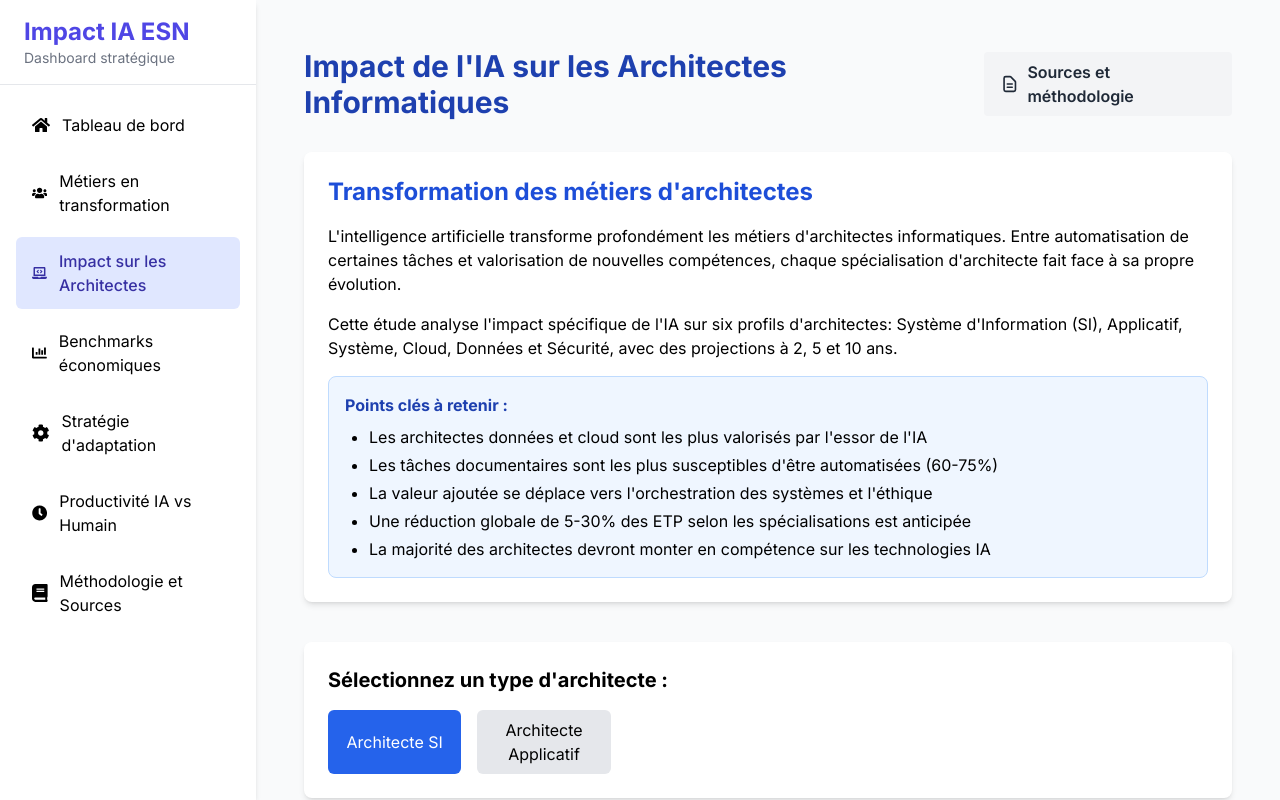
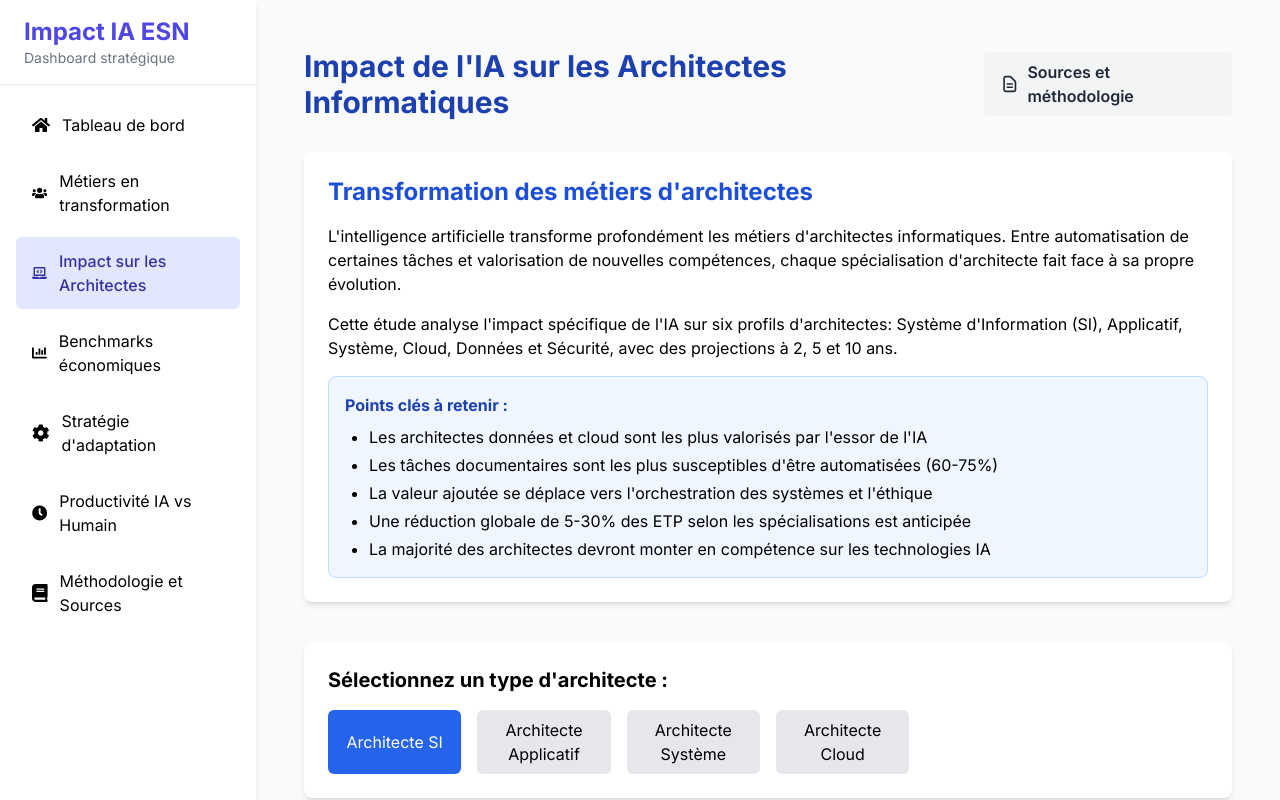
Before and after one commit to kbekouchi/impact-ia-esn-dashboard, a React (Create React App) app: page /architectes-impact in a window 1280 px wide. Built offline with nearby package versions, Linux system fonts and the light colour scheme.

Commit message:
Ajout des architectes Système et Cloud

```diff
--- a/src/pages/ArchitectesImpact.js
+++ b/src/pages/ArchitectesImpact.js
@@ -99,6 +99,94 @@ const ArchitectesImpact = () => {
         { name: "Documentation d'architecture", valeur: 75 },
         { name: "Revues de code", valeur: 30 }
       ]
+    },
+    {
+      type: 'Système',
+      autoTaches: 30,
+      augmentation: 60,
+      reductionETP: 20,
+      description: "L'architecte système fait face à des défis d'infrastructure pour supporter les charges de calcul de l'IA. Son expertise devient essentielle pour dimensionner correctement les ressources nécessaires aux modèles d'IA.",
+      definition: "Responsable de l'infrastructure technique et de sa performance, l'architecte système conçoit et optimise les plateformes d'exécution des applications.",
+      activites: [
+        {
+          nom: "Dimensionnement des infrastructures",
+          description: "Calcul et planification des ressources matérielles nécessaires pour les applications"
+        },
+        {
+          nom: "Configuration des systèmes",
+          description: "Définition des paramètres optimaux pour les serveurs, stockage, et réseaux"
+        },
+        {
+          nom: "Optimisation des performances",
+          description: "Analyse et amélioration des performances des infrastructures existantes"
+        },
+        {
+          nom: "Supervision technique",
+          description: "Mise en place des systèmes de monitoring et supervision des plateformes techniques"
+        },
+        {
+          nom: "Gestion de capacité",
+          description: "Planification et évolution des capacités des infrastructures pour anticiper les besoins futurs"
+        }
+      ],
+      competences: [
+        { name: "Infrastructure IA", value: 90 },
+        { name: "Scalabilité", value: 85 },
+        { name: "Optimisation ressources", value: 80 },
+        { name: "Sécurité systèmes", value: 75 },
+        { name: "Monitoring avancé", value: 70 }
+      ],
+      taches: [
+        { name: "Configuration infrastructure", valeur: 40 },
+        { name: "Dimensionnement", valeur: 30 },
+        { name: "Documentation système", valeur: 75 },
+        { name: "Audits de performance", valeur: 35 },
+        { name: "Résolution d'incidents", valeur: 25 }
+      ]
+    },
+    {
+      type: 'Cloud',
+      autoTaches: 45,
+      augmentation: 70,
+      reductionETP: 15,
+      description: "L'architecte cloud devient un pilier stratégique avec l'IA. Son expertise dans l'optimisation des coûts et le déploiement de services managés d'IA est particulièrement valorisée pour exploiter le plein potentiel du cloud.",
+      definition: "Expert en solutions d'infrastructure distribuée et services cloud, l'architecte cloud conçoit des architectures évolutives, résilientes et optimisées pour le cloud.",
+      activites: [
+        {
+          nom: "Design d'architecture cloud",
+          description: "Conception d'infrastructures cloud natives multi-tenants et hautement disponibles"
+        },
+        {
+          nom: "Optimisation des coûts",
+          description: "Analyse et rationalisation des dépenses liées aux services cloud (FinOps)"
+        },
+        {
+          nom: "Automatisation de l'infrastructure",
+          description: "Mise en place de l'Infrastructure as Code et des pipelines d'automatisation"
+        },
+        {
+          nom: "Stratégie multi-cloud",
+          description: "Définition et mise en œuvre de stratégies d'orchestration multi-fournisseurs cloud"
+        },
+        {
+          nom: "Sécurisation des environnements",
+          description: "Implémentation des mécanismes de sécurité spécifiques aux environnements cloud"
+        }
+      ],
+      competences: [
+        { name: "Services managés IA", value: 95 },
+        { name: "Optimisation coûts", value: 85 },
+        { name: "Multi-cloud", value: 80 },
+        { name: "Infrastructure as Code", value: 75 },
+        { name: "Sécurité cloud", value: 85 }
+      ],
+      taches: [
+        { name: "Design d'infrastructure", valeur: 45 },
+        { name: "Scripts IaC", valeur: 60 },
+        { name: "Optimisation ressources", valeur: 35 },
+        { name: "Documentation cloud", valeur: 70 },
+        { name: "Audits de sécurité", valeur: 30 }
+      ]
     }
   ];
 
@@ -113,6 +201,16 @@ const ArchitectesImpact = () => {
       { year: "2 ans", augmentation: 55, autoTaches: 40, reductionETP: 30 },
       { year: "5 ans", augmentation: 70, autoTaches: 55, reductionETP: 45 },
       { year: "10 ans", augmentation: 85, autoTaches: 65, reductionETP: 50 }
+    ],
+    Système: [
+      { year: "2 ans", augmentation: 60, autoTaches: 30, reductionETP: 20 },
+      { year: "5 ans", augmentation: 75, autoTaches: 45, reductionETP: 30 },
+      { year: "10 ans", augmentation: 85, autoTaches: 55, reductionETP: 35 }
+    ],
+    Cloud: [
+      { year: "2 ans", augmentation: 70, autoTaches: 45, reductionETP: 15 },
+      { year: "5 ans", augmentation: 85, autoTaches: 60, reductionETP: 25 },
+      { year: "10 ans", augmentation: 95, autoTaches: 70, reductionETP: 30 }
     ]
   };
 
@@ -131,6 +229,20 @@ const ArchitectesImpact = () => {
       "Design de microservices pour systèmes IA",
       "CI/CD pour applications IA",
       "Architecture event-driven pour systèmes prédictifs"
+    ],
+    Système: [
+      "Infrastructure optimisée pour l'IA",
+      "Scalabilité des systèmes à forte charge computationnelle",
+      "Monitoring et observabilité avancés",
+      "Orchestration de conteneurs pour workloads IA",
+      "Systèmes distribués pour l'inférence IA"
+    ],
+    Cloud: [
+      "Services managés d'IA dans le cloud",
+      "Optimisation des coûts d'inférence et d'entraînement",
+      "Architecture multi-cloud pour l'IA",
+      "Infrastructure as Code avancée",
+      "Sécurisation des environnements cloud d'IA"
     ]
   };
 
```
